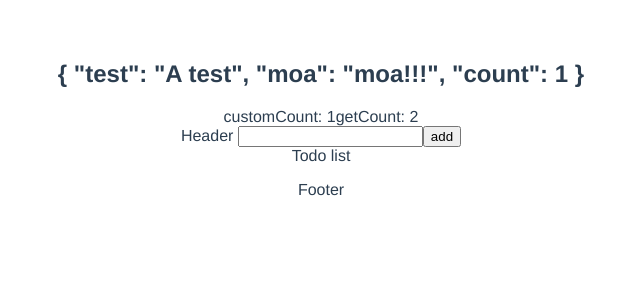
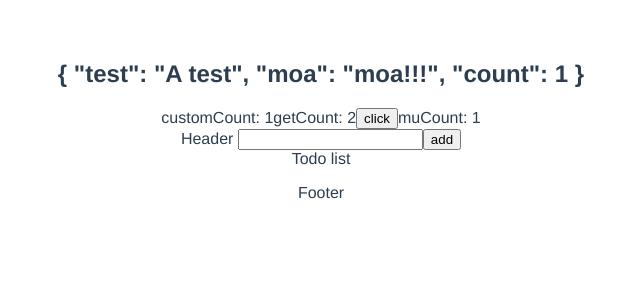
Before and after one commit to radlohead/vue-todo, a Vue app: page /#/ in a window 1280 px wide. Shown: the top 300 px of the page, without its empty margins (319-959 px from the left). Built offline with nearby package versions, Linux system fonts and the light colour scheme.

Commit message:
mapMutations 추가

```diff
--- a/src/containers/Todo.vue
+++ b/src/containers/Todo.vue
@@ -3,6 +3,8 @@
     <h1>{{ this.$store.state.moduleA }}</h1>
     <span>customCount: {{ customCount }}</span>
     <span>getCount: {{ getCount }}</span>
+    <button @click="muCount">click</button>
+    <span>muCount: {{ todoC }}</span>
     <Header v-on:addTodo="addTodo"></Header>
     <TodoList v-bind:todos="todos"></TodoList>
     <Footer></Footer>
@@ -10,7 +12,7 @@
 </template>
 
 <script>
-import { mapState, mapGetters } from "vuex";
+import { mapState, mapGetters, mapMutations } from "vuex";
 import store from "../store";
 import Header from "@/components/Header.vue";
 import TodoList from "@/components/TodoList.vue";
@@ -24,6 +26,7 @@ export default {
     Footer
   },
   methods: {
+    ...mapMutations("moduleA", ["muCount"]),
     addTodo(text) {
       this.todos.push({
         text,
@@ -54,6 +57,9 @@ export default {
     ...mapGetters("moduleA", ["getCount"]),
     customCount() {
       return this.moduleA.count;
+    },
+    todoC() {
+      return this.$store.state.moduleA.count;
     }
   }
 };
--- a/src/store/modules/moduleA.js
+++ b/src/store/modules/moduleA.js
@@ -7,6 +7,11 @@ const moduleA = {
   },
   getters: {
     getCount: () => 2
+  },
+  mutations: {
+    muCount: state => {
+      return (state.count += 2)
+    }
   }
 }
 
```
